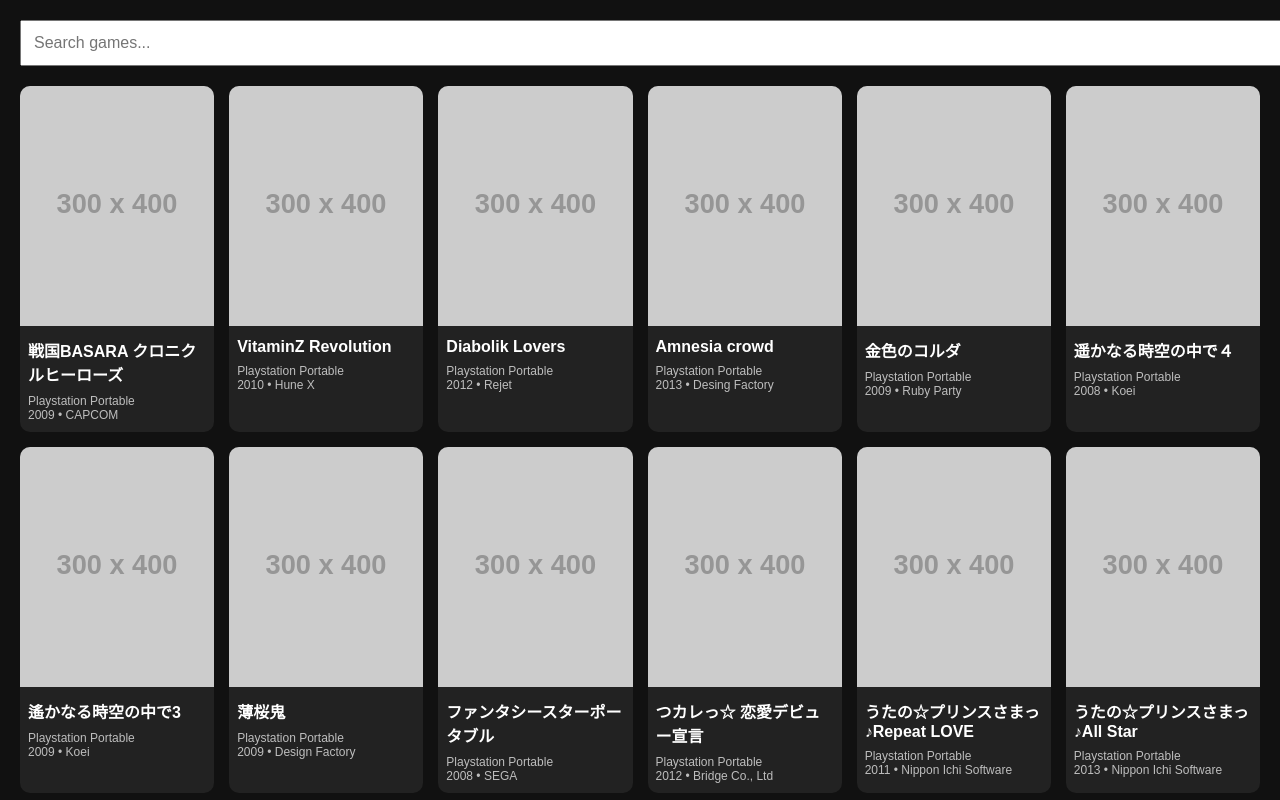
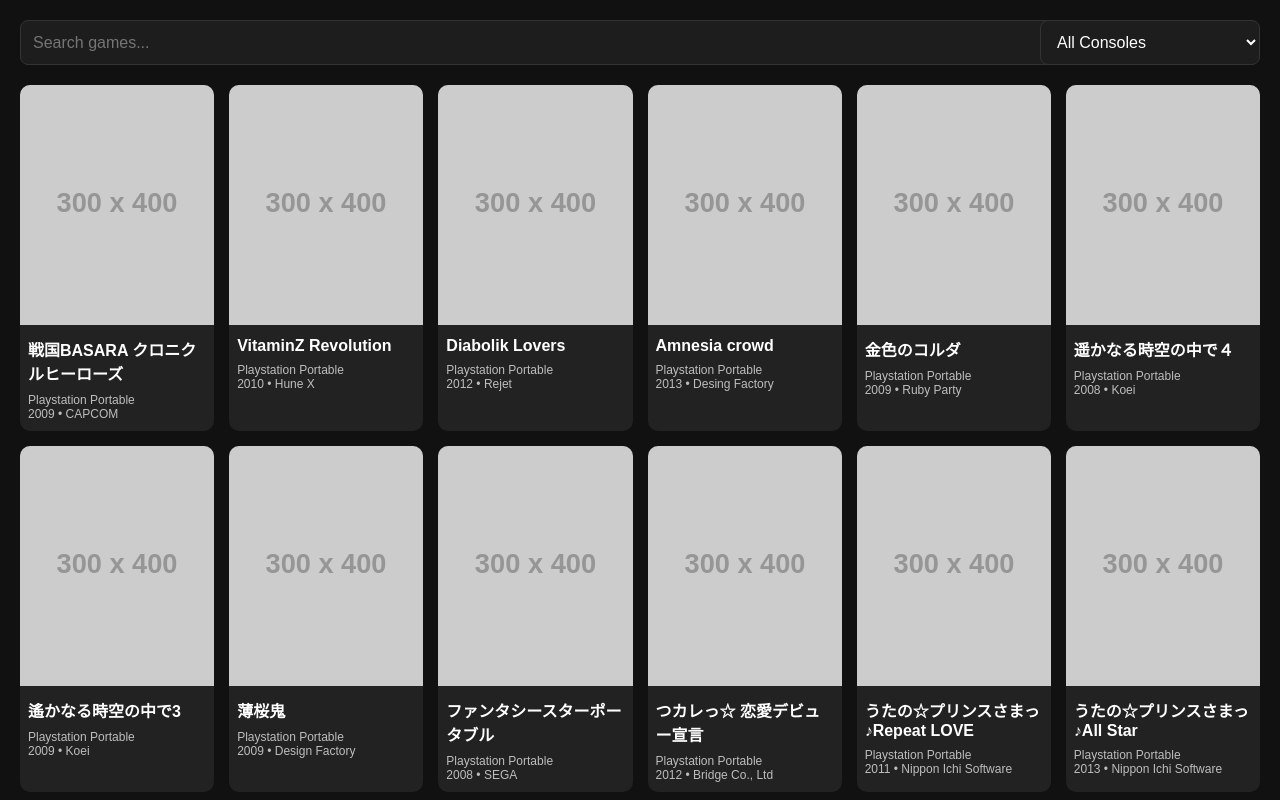
Before and after one commit to Seb269/Seb269.github.io, a plain HTML site: page index.html in a window 1280 px wide. Shown: the top 800 px of the page. Drawn offline with nearby package versions, Linux system fonts and the light colour scheme; placeholder pictures from the web are drawn by us.

Commit message:
Add console category filter for game library

```diff
--- a/app.js
+++ b/app.js
@@ -2,6 +2,7 @@
 
 const grid = document.getElementById("grid");
 const search = document.getElementById("search");
+const consoleFilter = document.getElementById("consoleFilter");
 
 // ------------------------
 // LOAD CSV
@@ -14,26 +15,48 @@
   complete: (result) => {
     allGames = result.data;
 
-    render(allGames);
-    setupSearch();
+    setupConsoleFilter();
+    setupFilters();
+    applyFilters();
   }
 });
 
 // ------------------------
-// SEARCH
+// FILTER CONTROLS
 // ------------------------
-function setupSearch() {
-  search.addEventListener("input", (e) => {
-    const value = e.target.value.toLowerCase();
+function setupConsoleFilter() {
+  const consoles = Array.from(
+    new Set(allGames.map((game) => (game.Console || "").trim()).filter(Boolean))
+  ).sort((a, b) => a.localeCompare(b));
 
-    const filtered = allGames.filter(game =>
+  const options = consoles.map(
+    (consoleName) => `<option value="${escapeHtml(consoleName)}">${escapeHtml(consoleName)}</option>`
+  );
+
+  consoleFilter.insertAdjacentHTML("beforeend", options.join(""));
+}
+
+function setupFilters() {
+  search.addEventListener("input", applyFilters);
+  consoleFilter.addEventListener("change", applyFilters);
+}
+
+function applyFilters() {
+  const value = search.value.toLowerCase();
+  const selectedConsole = consoleFilter.value;
+
+  const filtered = allGames.filter((game) => {
+    const matchesSearch =
       (game.Games || "").toLowerCase().includes(value) ||
       (game.Console || "").toLowerCase().includes(value) ||
-      (game.Developer || "").toLowerCase().includes(value)
-    );
+      (game.Developer || "").toLowerCase().includes(value);
 
-    render(filtered);
+    const matchesConsole = selectedConsole === "all" || (game.Console || "") === selectedConsole;
+
+    return matchesSearch && matchesConsole;
   });
+
+  render(filtered);
 }
 
 // ------------------------
@@ -45,7 +68,7 @@
     return;
   }
 
-  grid.innerHTML = data.map(game => `
+  grid.innerHTML = data.map((game) => `
     <div class="card">
       <img
         src="${getCover(game)}"
@@ -53,9 +76,9 @@
         onerror="this.src='https://via.placeholder.com/300x400?text=No+Cover'"
       />
 
-      <div class="title">${game.Games || ""}</div>
-      <div class="meta">${game.Console || ""}</div>
-      <div class="meta">${game.Year || ""} • ${game.Developer || ""}</div>
+      <div class="title">${escapeHtml(game.Games || "")}</div>
+      <div class="meta">${escapeHtml(game.Console || "")}</div>
+      <div class="meta">${escapeHtml(game.Year || "")} • ${escapeHtml(game.Developer || "")}</div>
     </div>
   `).join("");
 }
@@ -67,3 +90,12 @@
   const name = encodeURIComponent(game.Games || "");
   return `https://via.placeholder.com/300x400?text=${name}`;
 }
+
+function escapeHtml(value) {
+  return String(value)
+    .replaceAll("&", "&amp;")
+    .replaceAll("<", "&lt;")
+    .replaceAll(">", "&gt;")
+    .replaceAll('"', "&quot;")
+    .replaceAll("'", "&#039;");
+}
--- a/index.html
+++ b/index.html
@@ -10,7 +10,13 @@
 </head>
 <body>
 
-  <input id="search" placeholder="Search games..." />
+  <div class="filters">
+    <input id="search" placeholder="Search games..." />
+
+    <select id="consoleFilter">
+      <option value="all">All Consoles</option>
+    </select>
+  </div>
 
   <div id="grid"></div>
 
--- a/style.css
+++ b/style.css
@@ -6,11 +6,22 @@
   color: white;
 }
 
-#search {
+.filters {
+  display: grid;
+  grid-template-columns: minmax(220px, 1fr) 220px;
+  gap: 12px;
+  margin-bottom: 20px;
+}
+
+#search,
+#consoleFilter {
   width: 100%;
   padding: 12px;
-  margin-bottom: 20px;
   font-size: 16px;
+  border-radius: 8px;
+  border: 1px solid #333;
+  background: #1d1d1d;
+  color: white;
 }
 
 #grid {
@@ -43,3 +54,9 @@
   padding: 0 8px;
   opacity: 0.7;
 }
+
+@media (max-width: 700px) {
+  .filters {
+    grid-template-columns: 1fr;
+  }
+}
```
